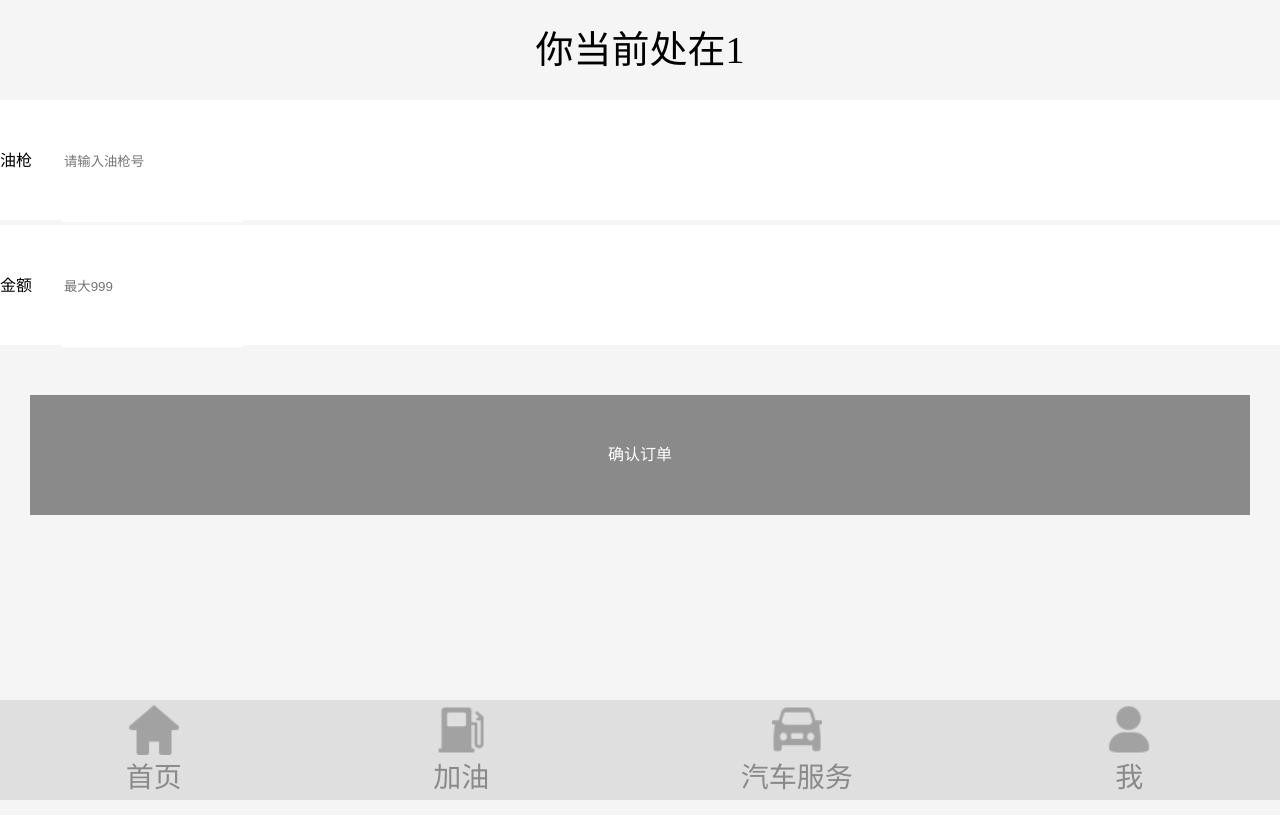
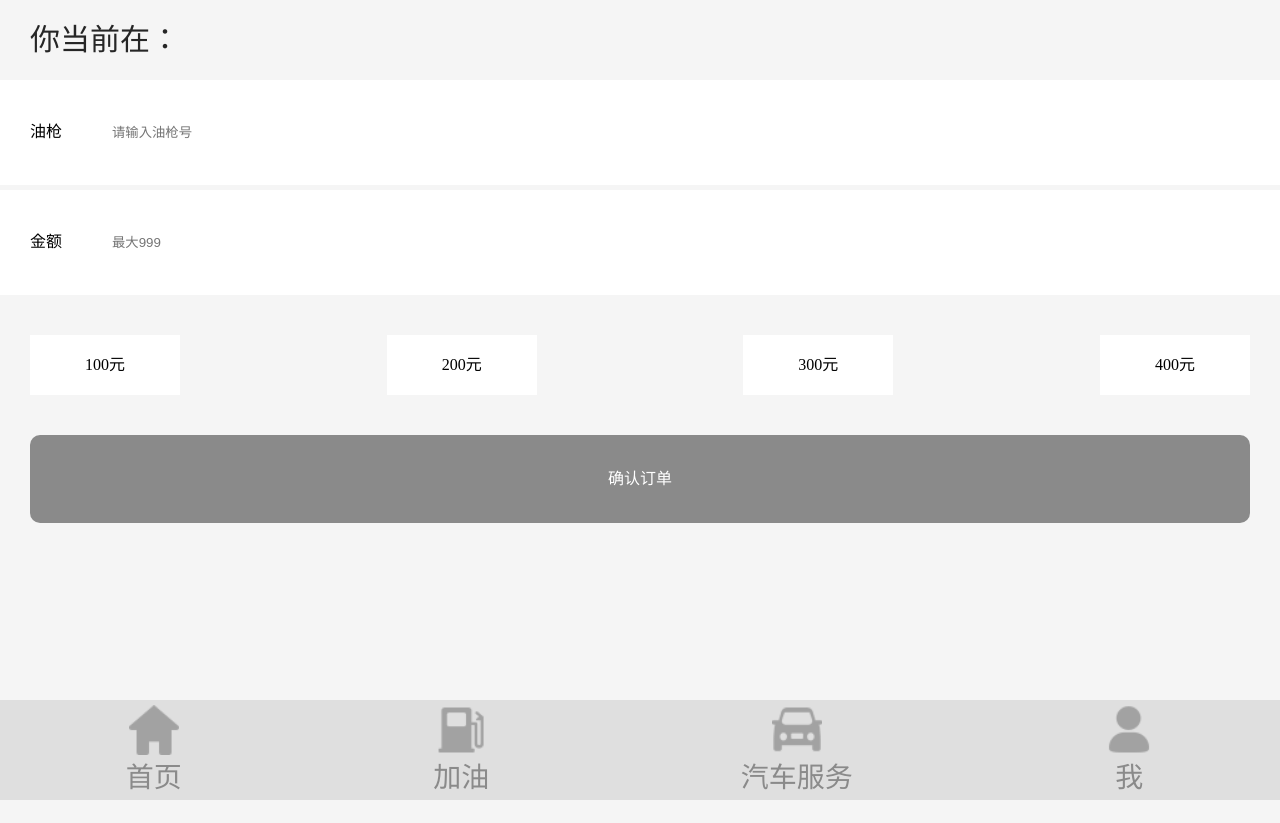
Before and after one commit to huake-web123/jiayouzan-vue, a Vue app: page /#/jiayouliang/1 in a window 1280 px wide. Built offline with nearby package versions, Linux system fonts and the light colour scheme; no server answers.

Commit message:
取得油站详情，通过ID取得name

```diff
--- a/src/pages/Gas.vue
+++ b/src/pages/Gas.vue
@@ -111,7 +111,7 @@ export default {
       return this.$ajax.get('https://www.easy-mock.com/mock/5b2e1206d901cc25e7df4de5/jiayouzan/station_banner')
     },
     loadNearbyStation () {
-      return this.$ajax.get('https://dsn.apizza.net/mock/fb275314bc53ebc54f45a6b698d2433d/nearby_station')
+      return this.$ajax.get('https://dsn.apizza.net/mock/fb275314bc53ebc54f45a6b698d2433d/neaby_station')
     },
     loadMoreStation () {
       return this.$ajax.get('https://dsn.apizza.net/mock/fb275314bc53ebc54f45a6b698d2433d/station_list/' + this.page + '/10')
--- a/src/pages/jiayouliang.vue
+++ b/src/pages/jiayouliang.vue
@@ -1,7 +1,7 @@
 <!--Created by hjx on 2018/7/4.-->
 <template>
     <div class="wrapper-box">
-      <div class="current-station">你当前处在{{stationId}}</div>
+      <div class="current-station">你当前在：{{stationName}}</div>
       <div class="oil-gun">
         <span>油枪</span>
         <input v-model="oilGun" placeholder="请输入油枪号">
@@ -11,6 +11,12 @@
         <input v-model="money" placeholder="最大999">
       </div>
       <!--ctrl+Y删除当前行，ctrl+F查找代码-->
+      <div class="money-type">
+        <div class="amount">100元</div>
+        <div class="amount">200元</div>
+        <div class="amount">300元</div>
+        <div class="amount">400元</div>
+      </div>
       <div class="confirm">确认订单</div>
     </div>
 </template>
@@ -21,6 +27,7 @@ export default {
   data () {
     return {
       stationId: '',
+      stationName: '',
       oilGun: '',
       money: ''
     }
@@ -28,7 +35,19 @@ export default {
   mounted () {
     this.$nextTick(() => {
       this.stationId = this.$route.params.id
+      this.getStationDetails()
     })
+  },
+  methods: {
+    loadStation () {
+      return this.$ajax.get('https://dsn.apizza.net/mock/fb275314bc53ebc54f45a6b698d2433d/station_info/' + this.stationId)
+    },
+    getStationDetails () {
+      this.$ajax.all([this.loadStation()])
+        .then((res) => {
+          this.stationName = res[0].data.data.name
+        })
+    }
   }
 }
 </script>
@@ -41,41 +60,69 @@ export default {
   box-sizing: border-box;
   .current-station {
     background-color: #F5F5F5;
-    font-size: 0.38rem;
-    height: 1rem;
-    line-height: 1rem;
-    text-align: center;
+    font-size: 0.3rem;
+    height: 0.8rem;
+    line-height: 0.8rem;
+    padding-left:0.3rem;
+    color:#262626;
   }
   .oil-gun {
     background-color: white;
-    height: 1.2rem;
+    height: 1.05rem;
     diaplay: flex;
+    >span{
+      margin-left:0.3rem;
+      color:#010101;
+    }
     > input {
-      height: 1.2rem;
-      margin-left: 0.3rem;
-      border:0;
+      height: 1.05rem;
+      margin-left: 0.5rem;
+      border:none;
+      outline: none;
+      padding:0;
     }
   }
   .money-box {
     background-color: white;
-    height: 1.2rem;
+    height: 1.05rem;
     diaplay: flex;
     margin-top:0.05rem;
+    >span{
+      margin-left:0.3rem;
+      color:#010101;
+    }
     > input {
-      height: 1.2rem;
-      margin-left: 0.3rem;
-      border:0;
+      height: 1.05rem;
+      margin-left: 0.5rem;
+      border:none;
+      outline: none;
+      /*去掉点击时的黄色边框*/
+      padding:0;
+    }
+  }
+  .money-type{
+    height:0.6rem;
+    line-height:0.6rem;
+    margin:0.4rem 0.3rem 0.2rem 0.3rem;
+    /*margin:上 右 下 左*/
+    display:flex;
+    justify-content:space-between;
+    .amount{
+      background-color:white;
+      width:1.5rem;
+      text-align: center;
     }
   }
   .confirm{
     background-color: #8A8A8A;
-    height:1.2rem;
-    margin-top:0.5rem;
+    height:0.88rem;
+    margin-top:0.4rem;
     text-align: center;
     color:white;
-    line-height: 1.2rem;
+    line-height: 0.88rem;
     margin-left:0.3rem;
     margin-right:0.3rem;
+    border-radius:0.1rem;
   }
 }
 </style>
```
